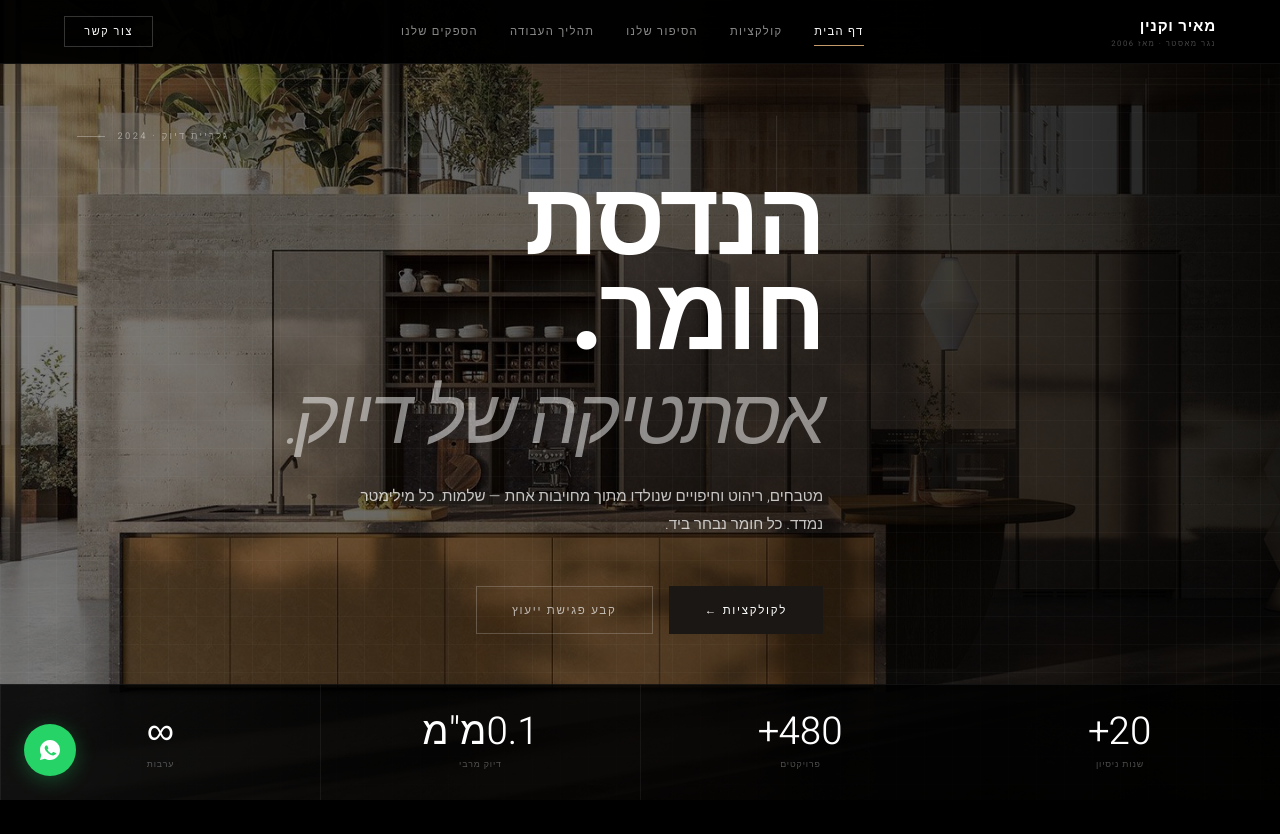
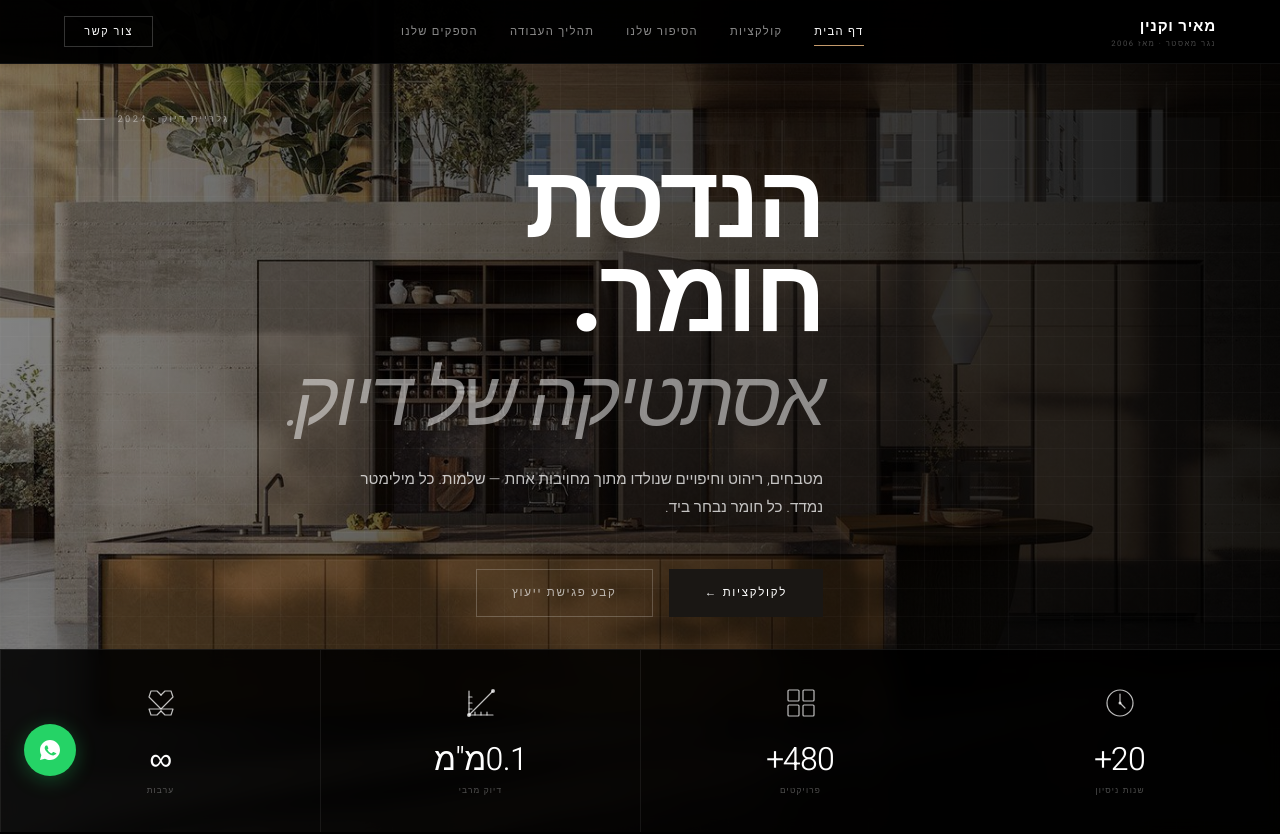
Before and after one commit to barvak79-lang/vaknin-next, a Next.js app: page / in a window 1280 px wide. Shown: the top 834 px of the page. Built offline with nearby package versions, Linux system fonts and the light colour scheme.

Commit message:
Update page.js

```diff
--- a/app/page.js
+++ b/app/page.js
@@ -1,3 +1,4 @@
+'use client'
 import Image from 'next/image'
 import Link from 'next/link'
 import Nav from './components/Nav'
@@ -12,14 +13,95 @@ const services = [
   { num: '05', title: 'מזנונים', sub: 'Sideboards', desc: 'מזנונים לסלון ולחדר אוכל — שילוב של אחסון, זכוכית ותאורה.', img: 'https://images.unsplash.com/photo-1505691938895-1758d7feb511?w=800&q=75&fit=crop' },
 ]
 
+const stats = [
+  {
+    n: '20+',
+    l: 'שנות ניסיון',
+    delay: '0s',
+    icon: (
+      <svg width="36" height="36" viewBox="0 0 36 36" fill="none" stroke="rgba(255,255,255,0.75)" strokeWidth="1.2" strokeLinecap="round" strokeLinejoin="round">
+        <circle cx="18" cy="18" r="13" />
+        <polyline points="18,9 18,18 23,23" />
+        <circle cx="18" cy="18" r="1.5" fill="rgba(255,255,255,0.75)" stroke="none" />
+      </svg>
+    ),
+  },
+  {
+    n: '480+',
+    l: 'פרויקטים',
+    delay: '0.4s',
+    icon: (
+      <svg width="36" height="36" viewBox="0 0 36 36" fill="none" stroke="rgba(255,255,255,0.75)" strokeWidth="1.2" strokeLinecap="round" strokeLinejoin="round">
+        <rect x="5" y="5" width="11" height="11" rx="1" />
+        <rect x="20" y="5" width="11" height="11" rx="1" />
+        <rect x="5" y="20" width="11" height="11" rx="1" />
+        <rect x="20" y="20" width="11" height="11" rx="1" />
+      </svg>
+    ),
+  },
+  {
+    n: '0.1מ"מ',
+    l: 'דיוק מרבי',
+    delay: '0.8s',
+    icon: (
+      <svg width="36" height="36" viewBox="0 0 36 36" fill="none" stroke="rgba(255,255,255,0.75)" strokeWidth="1.2" strokeLinecap="round" strokeLinejoin="round">
+        <line x1="6" y1="30" x2="30" y2="6" />
+        <polyline points="6,6 6,30 30,30" />
+        <circle cx="6" cy="30" r="2" fill="rgba(255,255,255,0.75)" stroke="none" />
+        <circle cx="30" cy="6" r="2" fill="rgba(255,255,255,0.75)" stroke="none" />
+        <line x1="12" y1="30" x2="12" y2="27" />
+        <line x1="18" y1="30" x2="18" y2="27" />
+        <line x1="24" y1="30" x2="24" y2="27" />
+        <line x1="6" y1="12" x2="9" y2="12" />
+        <line x1="6" y1="18" x2="9" y2="18" />
+        <line x1="6" y1="24" x2="9" y2="24" />
+      </svg>
+    ),
+  },
+  {
+    n: '∞',
+    l: 'ערבות',
+    delay: '1.2s',
+    icon: (
+      <svg width="36" height="36" viewBox="0 0 36 36" fill="none" stroke="rgba(255,255,255,0.75)" strokeWidth="1.2" strokeLinecap="round" strokeLinejoin="round">
+        <path d="M18 10 L22 6 L28 6 L30 12 L18 24 L6 24 L8 30 L14 30 L18 26" />
+        <path d="M18 10 L14 6 L8 6 L6 12 L18 24 L30 24 L28 30 L22 30 L18 26" />
+      </svg>
+    ),
+  },
+]
+
 export default function HomePage() {
   return (
     <>
+      <style>{`
+        @keyframes floatIcon {
+          0%, 100% { transform: translateY(0px); }
+          50%       { transform: translateY(-8px); }
+        }
+        .stat-icon {
+          animation: floatIcon 3s ease-in-out infinite;
+        }
+        .stat-card {
+          transition: background 0.3s ease;
+        }
+        .stat-card:hover {
+          background: rgba(255,255,255,0.04) !important;
+        }
+        @media (max-width: 640px) {
+          .stats-grid { grid-template-columns: repeat(2, 1fr) !important; }
+          .stat-card { padding: 2rem 0.8rem !important; }
+          .services-row { grid-template-columns: 1fr !important; }
+        }
+      `}</style>
+
       <Nav />
       <WaButton />
 
-      {/* HERO */}
+      {/* ── HERO ── */}
       <section style={{ position:'relative', minHeight:'100svh', paddingTop:'64px', background:'#000', display:'flex', flexDirection:'column', overflow:'hidden' }}>
+
+        {/* Background image */}
         <div style={{ position:'absolute', inset:0, zIndex:0 }}>
           <Image
             src="/hero.jpg"
@@ -29,14 +111,16 @@ export default function HomePage() {
             priority
             sizes="100vw"
           />
-          <div style={{ position:'absolute', inset:0, background:'linear-gradient(to left,rgba(0,0,0,.82) 0%,rgba(0,0,0,.4) 50%,rgba(0,0,0,.15) 100%)' }} />
+          <div style={{ position:'absolute', inset:0, background:'linear-gradient(to left,rgba(0,0,0,.85) 0%,rgba(0,0,0,.45) 55%,rgba(0,0,0,.15) 100%)' }} />
         </div>
 
+        {/* Grid overlay */}
         <div style={{ position:'absolute', inset:0, zIndex:1, backgroundImage:'linear-gradient(rgba(255,255,255,.025) 1px,transparent 1px),linear-gradient(90deg,rgba(255,255,255,.025) 1px,transparent 1px)', backgroundSize:'28px 28px', pointerEvents:'none' }} />
 
+        {/* Hero content */}
         <div style={{ position:'relative', zIndex:2, flex:1, display:'flex', flexDirection:'column', justifyContent:'center', padding:'3rem 6vw 2rem', maxWidth:'900px', width:'100%', alignSelf:'flex-end' }}>
           <div style={{ display:'flex', alignItems:'center', gap:'.8rem', justifyContent:'flex-end', marginBottom:'2rem' }}>
-            <span style={{ fontFamily:'var(--font-heebo)',fontSize:'.58rem',letterSpacing:'.25em',color:'rgba(255,255,255,.45)' }}>גלריית דיוק · 2024</span>
+            <span style={{ fontFamily:'var(--font-heebo)', fontSize:'.58rem', letterSpacing:'.25em', color:'rgba(255,255,255,.45)' }}>גלריית דיוק · 2024</span>
             <div style={{ width:'28px', height:'1px', background:'rgba(255,255,255,.3)' }} />
           </div>
 
@@ -55,22 +139,51 @@ export default function HomePage() {
           </div>
         </div>
 
-        <div style={{ position:'relative', zIndex:2, display:'grid', gridTemplateColumns:'repeat(4,1fr)', background:'rgba(0,0,0,.85)', borderTop:'1px solid rgba(255,255,255,.06)' }}>
-          {[
-            { n:'20+', l:'שנות ניסיון' },
-            { n:'480+', l:'פרויקטים' },
-            { n:'0.1מ"מ', l:'דיוק מרבי' },
-            { n:'∞', l:'ערבות' },
-          ].map((s,i) => (
-            <div key={i} style={{ padding:'1.8rem 1.5rem', borderLeft: i>0?'1px solid rgba(255,255,255,.06)':'none', textAlign:'center' }}>
-              <div style={{ fontSize:'clamp(1.8rem,3vw,2.8rem)', fontWeight:200, color:'#fff', lineHeight:1 }}>{s.n}</div>
-              <div style={{ fontSize:'.55rem', letterSpacing:'.1em', color:'rgba(255,255,255,.3)', marginTop:'.4rem' }}>{s.l}</div>
+        {/* ── STATS STRIP ── */}
+        <div
+          className="stats-grid"
+          style={{
+            position:'relative', zIndex:2,
+            display:'grid', gridTemplateColumns:'repeat(4,1fr)',
+            background:'rgba(0,0,0,0.88)',
+            borderTop:'1px solid rgba(255,255,255,.08)',
+            backdropFilter:'blur(8px)',
+          }}
+        >
+          {stats.map((s, i) => (
+            <div
+              key={i}
+              className="stat-card"
+              style={{
+                padding:'2.2rem 1rem',
+                borderLeft: i > 0 ? '1px solid rgba(255,255,255,.07)' : 'none',
+                display:'flex', flexDirection:'column', alignItems:'center', gap:'1rem',
+                background:'transparent',
+              }}
+            >
+              {/* Floating icon */}
+              <div
+                className="stat-icon"
+                style={{ animationDelay: s.delay }}
+              >
+                {s.icon}
+              </div>
+
+              {/* Number + label */}
+              <div style={{ textAlign:'center' }}>
+                <div style={{ fontSize:'clamp(1.5rem,2.5vw,2.2rem)', fontWeight:200, color:'#fff', lineHeight:1, letterSpacing:'-.02em' }}>
+                  {s.n}
+                </div>
+                <div style={{ fontSize:'.52rem', letterSpacing:'.14em', color:'rgba(255,255,255,.3)', marginTop:'.5rem', fontFamily:'var(--font-heebo)' }}>
+                  {s.l}
+                </div>
+              </div>
             </div>
           ))}
         </div>
       </section>
 
-      {/* SERVICES */}
+      {/* ── SERVICES ── */}
       <section style={{ background:'#000', padding:'0' }}>
         <div style={{ padding:'5rem 6vw 3rem', borderBottom:'1px solid rgba(255,255,255,.06)' }}>
           <div className="section-tag">
@@ -78,16 +191,21 @@ export default function HomePage() {
             <div style={{ width:'24px', height:'1px', background:'rgba(255,255,255,.2)' }} />
           </div>
           <h2 style={{ fontSize:'clamp(2rem,5vw,4rem)', fontWeight:900, color:'#fff', letterSpacing:'-.03em', lineHeight:1 }}>
-            השירותים <em style={{ fontFamily:'var(--font-cormorant)', fontWeight:300, fontStyle:'italic', color:'rgba(255,255,255,.4)' }}>שלנו</em>
+            השירותים{' '}
+            <em style={{ fontFamily:'var(--font-cormorant)', fontWeight:300, fontStyle:'italic', color:'rgba(255,255,255,.4)' }}>שלנו</em>
           </h2>
         </div>
 
         {services.map((s, i) => (
-          <div key={s.num} style={{ display:'grid', gridTemplateColumns:'1fr 1fr', minHeight:'360px', borderBottom:'1px solid rgba(255,255,255,.06)' }}>
-            <div style={{ order: i%2===0 ? 2 : 1, position:'relative', minHeight:'280px' }}>
+          <div
+            key={s.num}
+            className="services-row"
+            style={{ display:'grid', gridTemplateColumns:'1fr 1fr', minHeight:'360px', borderBottom:'1px solid rgba(255,255,255,.06)' }}
+          >
+            <div style={{ order: i % 2 === 0 ? 2 : 1, position:'relative', minHeight:'280px' }}>
               <Image src={s.img} alt={s.title} fill style={{ objectFit:'cover' }} loading="lazy" sizes="50vw" />
             </div>
-            <div style={{ order: i%2===0 ? 1 : 2, padding:'3rem', display:'flex', flexDirection:'column', justifyContent:'center', background:'#111' }}>
+            <div style={{ order: i % 2 === 0 ? 1 : 2, padding:'3rem', display:'flex', flexDirection:'column', justifyContent:'center', background:'#111' }}>
               <div style={{ fontSize:'.52rem', letterSpacing:'.28em', color:'rgba(255,255,255,.3)', marginBottom:'1rem' }}>{s.sub}</div>
               <h3 style={{ fontSize:'clamp(1.8rem,3vw,2.5rem)', fontWeight:900, color:'#fff', letterSpacing:'-.03em', marginBottom:'1rem' }}>{s.title}</h3>
               <p style={{ fontSize:'.85rem', fontWeight:300, color:'rgba(255,255,255,.45)', lineHeight:1.9, textAlign:'right', marginBottom:'2rem' }}>{s.desc}</p>
@@ -97,7 +215,7 @@ export default function HomePage() {
         ))}
       </section>
 
-      {/* CTA */}
+      {/* ── CTA ── */}
       <section style={{ background:'#000', padding:'7rem 6vw', textAlign:'center', borderTop:'1px solid rgba(255,255,255,.06)' }}>
         <h2 style={{ fontFamily:'var(--font-cormorant)', fontSize:'clamp(2rem,4vw,3.5rem)', fontWeight:300, fontStyle:'italic', color:'#fff', marginBottom:'1rem' }}>
           הפרויקט הבא שלכם מתחיל בשיחה אחת.
```
